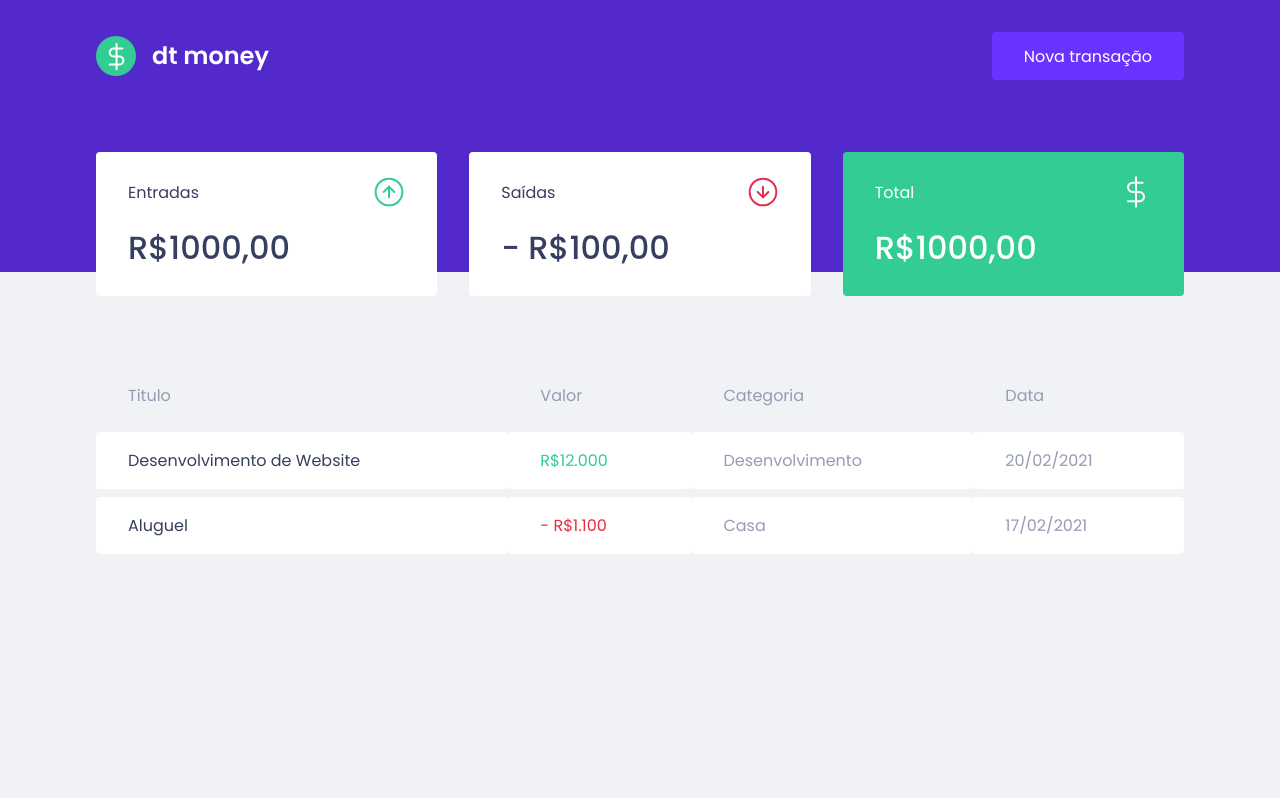
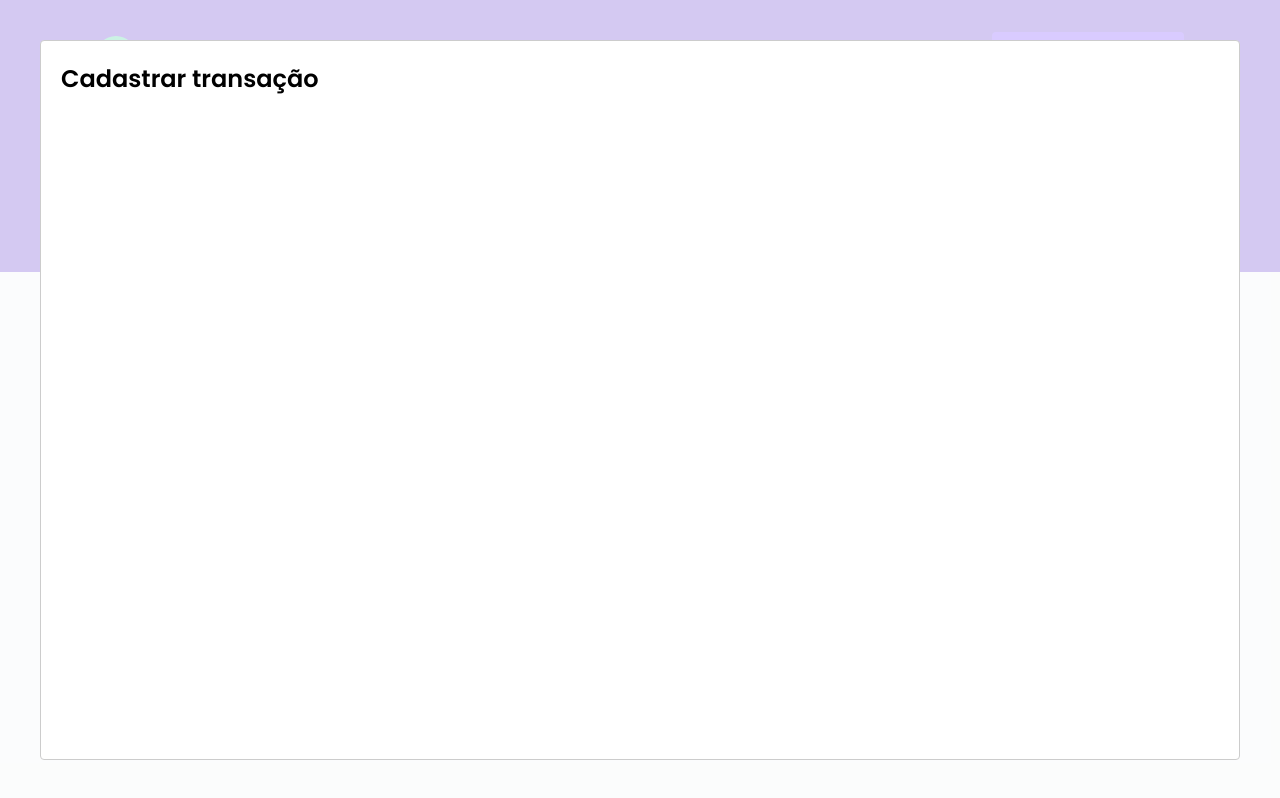
Before and after one commit to AdrianoMoreira86/dtmoney, a React (Create React App) app: page / in a window 1280 px wide. Both pictures are taken after a click on the button "Nova transação". Built offline with nearby package versions, Linux system fonts and the light colour scheme; no server answers; what miragejs would draw is missing.

Commit message:
Modal configuration

```diff
--- a/package.json
+++ b/package.json
@@ -7,6 +7,7 @@
     "miragejs": "^0.1.43",
     "react": "^17.0.2",
     "react-dom": "^17.0.2",
+    "react-modal": "^3.14.4",
     "react-scripts": "5.0.0",
     "styled-components": "^5.3.3",
     "typescript": "^4.4.2",
@@ -20,6 +21,7 @@
     "@types/node": "^16.7.13",
     "@types/react": "^17.0.20",
     "@types/react-dom": "^17.0.9",
+    "@types/react-modal": "^3.13.1",
     "@types/styled-components": "^5.1.19"
   },
   "scripts": {
--- a/src/App.tsx
+++ b/src/App.tsx
@@ -1,12 +1,35 @@
 import { GlobalStyle } from "./assets/styles/global";
 import { Dashboard } from "./components/Dashboard";
 import { Header } from "./components/Header";
+import Modal from 'react-modal';
+import { useState } from "react";
+
+Modal.setAppElement('#root');
+
 
 export function App() {
+  const [isNewTransactionModalOpen, setIsNewTransactionModalOpen ] = useState(false);
+
+  function handleOpenNewTransactionModal() {
+      setIsNewTransactionModalOpen(true);
+
+  }
+
+  function handleCloseNewTransactionModal() {
+      setIsNewTransactionModalOpen(false);
+
+  }
+
   return (
     <>
-      <Header />
+      <Header onOpenNewTransactionModal={handleOpenNewTransactionModal} />
       <Dashboard />
+      <Modal
+                isOpen={isNewTransactionModalOpen}
+                onRequestClose={handleCloseNewTransactionModal}
+                >
+                    <h2>Cadastrar transação</h2>
+                </Modal>
       <GlobalStyle />
     </>
   );
--- a/src/components/Header/index.tsx
+++ b/src/components/Header/index.tsx
@@ -1,12 +1,17 @@
 import logoImg from '../../assets/logo.svg';
 import { Container, Content } from './styles';
+import { useState } from 'react';
 
-export function Header () {
+interface HeaderProps {
+    onOpenNewTransactionModal: () => void;
+}
+
+export function Header ({ onOpenNewTransactionModal } : HeaderProps) {
     return(
         <Container>
             <Content>
                 <img src={logoImg} alt="dt money" />
-                <button type="button">
+                <button type="button" onClick={onOpenNewTransactionModal}>
                     Nova transação
                 </button>
             </Content>
```
Also changed, not shown: 1 other file (tests, documents, lock files or other folders).
